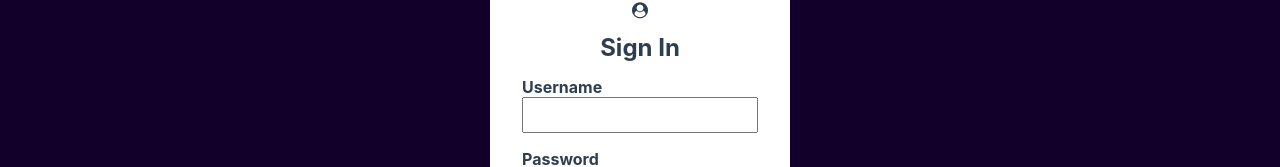
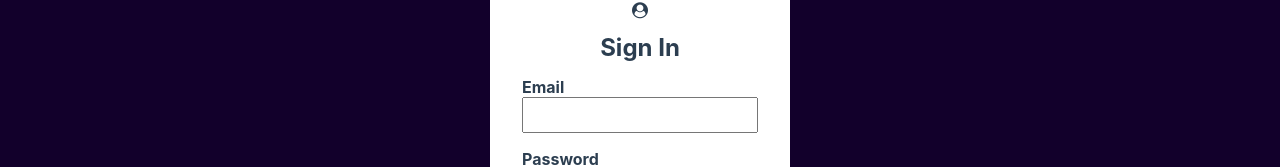
Before and after one commit to jim294/ArgentBank-website, a React (Create React App) app: page /login in a window 1280 px wide. Shown: the part 142-309 px from the top of the page. Built offline with nearby package versions, Linux system fonts and the light colour scheme.

Commit message:
upgrade components

```diff
--- a/src/components/Header.jsx
+++ b/src/components/Header.jsx
@@ -8,7 +8,7 @@ const Header = () => {
     const dispatch = useDispatch();
 
     const name = user.token !== null ? user.userName : "Sign In";
-    const linkName = user.token !== null ? "/profile" : "/login";
+    const linkName = user.token !== null ? "/user" : "/login";
 
     function logOut() {
         dispatch(clearUser());
--- a/src/pages/login.jsx
+++ b/src/pages/login.jsx
@@ -43,7 +43,7 @@ const Login = () => {
                     <h1>Sign In</h1>
                     <form>
                         <div className="input-wrapper">
-                            <label htmlFor="userMail">Username</label>
+                            <label htmlFor="userMail">Email</label>
                             <input type="email" id="userMail" value={email} onChange={(e)=>setUserMail(e.target.value)}/>
                         </div>
                         <div className="input-wrapper">
```
